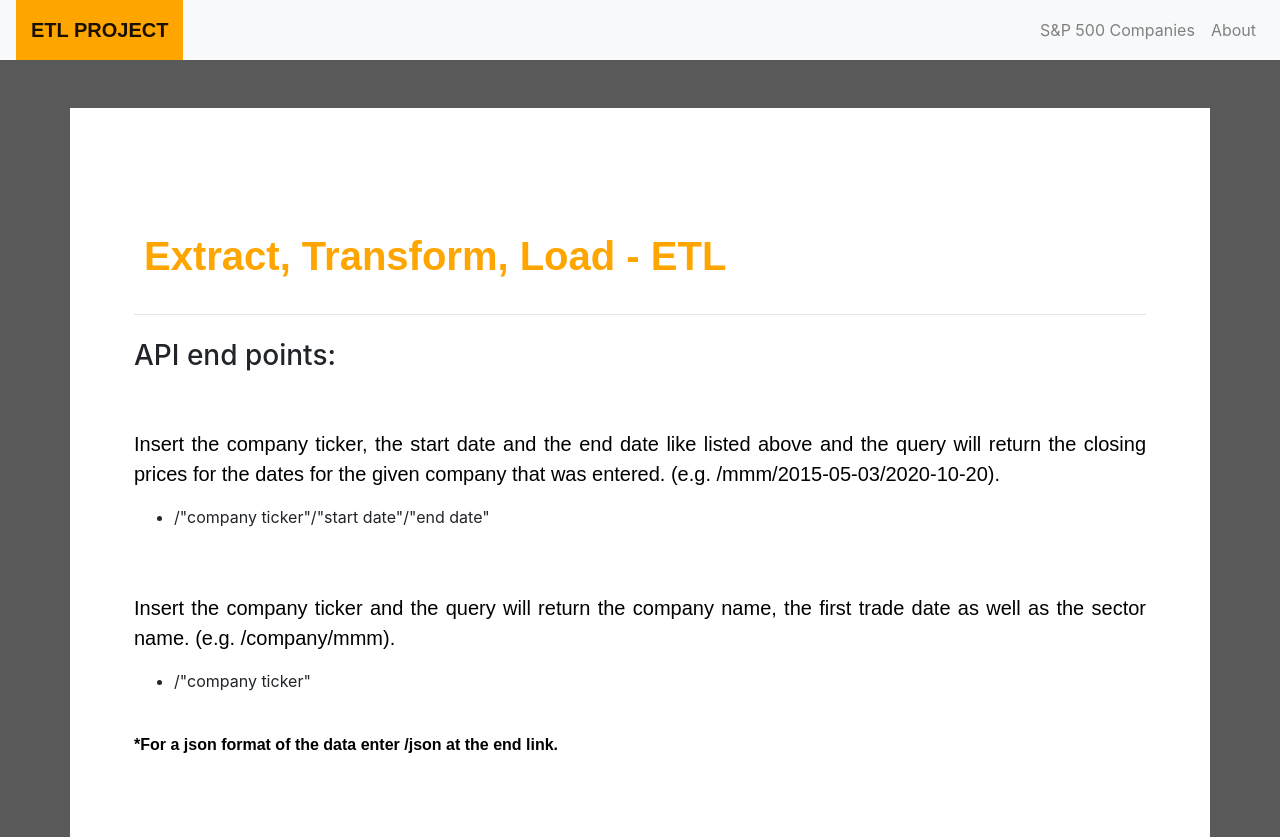
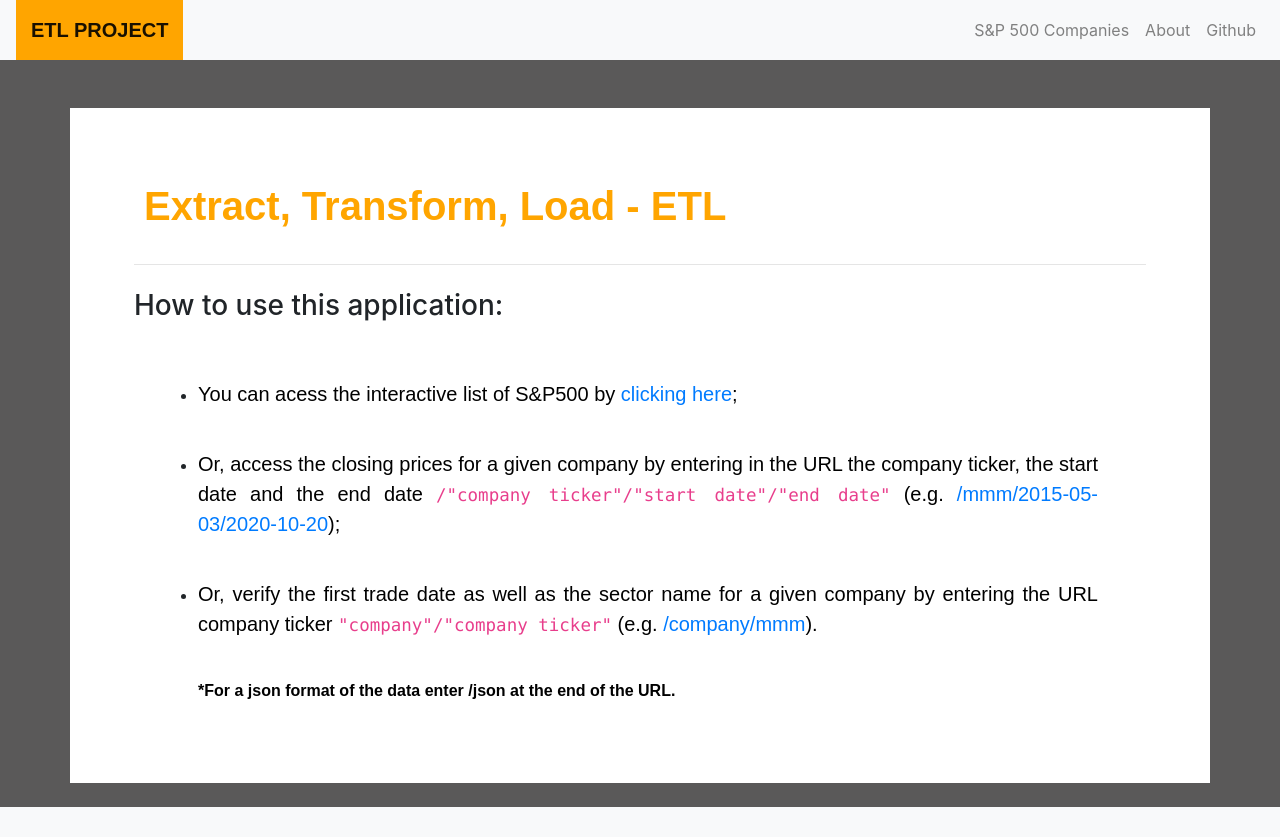
Before and after one commit to gpivaro/Project_ETL, a Flask app: page / in a window 1280 px wide. After the commit the page ends 807 px from the top, so only its background shows below. Run offline with Flask 2, Linux system fonts and the light colour scheme; parts of the project's set-up code (start-up, migrations or seed data) failed here and were passed over; some libraries are stand-ins or nearby versions.

Commit message:
repair database, styling, tables

```diff
--- a/app.py
+++ b/app.py
@@ -21,7 +21,7 @@ table_subsectors = "sub_sectors"
 
 # Try to find an environment variable (specially for Heroko) or use database credentials.
 try:
-    database_url = os.environ['DATABASE_URL']
+    database_url = os.environ["DATABASE_URL"]
 except KeyError:
     database_url = f"mysql+mysqlconnector://{mysql_username}:{mysql_pass}@{mysql_hostname}:{mysql_port}/{database_name}"
     print(database_url)
@@ -57,15 +57,17 @@ def about():
 
 
 # Return a table with the query results for the companies table
-@app.route("/company")
+@app.route("/sp500")
 def companies_table():
     """Return a table with the list of companies"""
 
     companies_df = pd.read_sql(f"SELECT * FROM {table_companies}", engine)
+    # html = companies_df.to_html()
+    # return html
 
-    html = companies_df.to_html()
+    list_companies = companies_df.to_dict(orient="records")
 
-    return html
+    return render_template("company_list.html", list_companies=list_companies)
 
 
 # Return a json with the query results for the companies table
@@ -90,9 +92,12 @@ def price_list(company, start, end):
         engine,
     )
 
-    html = prices_df.to_html()
+    # html = prices_df.to_html()
+    # return html
 
-    return html
+    company_prices = prices_df.to_dict(orient="records")
+
+    return render_template("company_closing.html", company_prices=company_prices)
 
 
 # Return a table with the query results for the companies table
@@ -135,13 +140,16 @@ def company_tick_table(tick):
         engine,
     )
 
-    html = Comp_info.to_html()
+    # html = Comp_info.to_html()
+    # return html
 
-    return html
+    company_data = Comp_info.to_dict(orient="records")
+
+    return render_template("company_detail.html", company_data=company_data)
 
 
 # The server is set to run on the computer IP address on the port 5100
 # Go to your http://ipaddress:5100
 if __name__ == "__main__":
-    app.run(debug=False)
+    app.run(debug=True)
     # app.run(host="0.0.0.0", port=5100, debug=False)
--- a/static/css/style.css
+++ b/static/css/style.css
@@ -51,7 +51,7 @@ p {
     font-weight : bold;
     font-size: 40px;
     padding: 10px;
-    margin-top: 50px;
+    /* margin-top: 30px; */
 }
 
 .h2 {
--- /dev/null
+++ b/templates/base.html
@@ -0,0 +1,65 @@
+<!DOCTYPE html>
+<html lang="en">
+
+<head>
+    <meta charset="UTF-8">
+    <title>ETL - Stock Price</title>
+    <link rel="shortcut icon" href="/static/images/favicon.ico" type="image/x-icon">
+    <link rel="stylesheet" href="https://stackpath.bootstrapcdn.com/bootstrap/4.3.1/css/bootstrap.min.css"
+        integrity="sha384-ggOyR0iXCbMQv3Xipma34MD+dH/1fQ784/j6cY/iJTQUOhcWr7x9JvoRxT2MZw1T" crossorigin="anonymous">
+    <link rel="stylesheet" href="/static/css/style.css">
+
+    <!-- Bootstrap -->
+    <script src="https://code.jquery.com/jquery-3.3.1.slim.min.js"
+        integrity="sha384-q8i/X+965DzO0rT7abK41JStQIAqVgRVzpbzo5smXKp4YfRvH+8abtTE1Pi6jizo"
+        crossorigin="anonymous"></script>
+    <script src="https://cdnjs.cloudflare.com/ajax/libs/popper.js/1.14.7/umd/popper.min.js"
+        integrity="sha384-UO2eT0CpHqdSJQ6hJty5KVphtPhzWj9WO1clHTMGa3JDZwrnQq4sF86dIHNDz0W1"
+        crossorigin="anonymous"></script>
+    <script src="https://stackpath.bootstrapcdn.com/bootstrap/4.3.1/js/bootstrap.min.js"
+        integrity="sha384-JjSmVgyd0p3pXB1rRibZUAYoIIy6OrQ6VrjIEaFf/nJGzIxFDsf4x0xIM+B07jRM"
+        crossorigin="anonymous"></script>
+
+    <!-- jQuery -->
+    <script src="https://code.jquery.com/jquery-3.3.1.min.js"></script>
+
+    <!-- https://datatables.net/ -->
+    <link rel="stylesheet" type="text/css" href="https://cdn.datatables.net/1.10.23/css/jquery.dataTables.css">
+    <script type="text/javascript" charset="utf8"
+        src="https://cdn.datatables.net/1.10.23/js/jquery.dataTables.js"></script>
+</head>
+
+<body>
+    <nav class="navbar navbar-expand-lg navbar-light bg-light">
+        <a class="navbar-brand" href="/">ETL PROJECT</a>
+        <button class="navbar-toggler" type="button" data-toggle="collapse" data-target="#navbarSupportedContent"
+            aria-controls="navbarSupportedContent" aria-expanded="false" aria-label="Toggle navigation">
+            <span class="navbar-toggler-icon"></span>
+        </button>
+
+        <div class="collapse navbar-collapse" id="navbarSupportedContent">
+            <ul class="navbar-nav ml-auto">
+                <li class="nav-item">
+                    <a class="nav-link" href="/sp500">S&P 500 Companies</a>
+                </li>
+                <li class="nav-item">
+                    <a class="nav-link" href="/about">About</a>
+                </li>
+                <li class="nav-item">
+                    <a class="nav-link" href="https://github.com/gpivaro/Project_ETL">Github</a>
+                </li>
+            </ul>
+        </div>
+    </nav>
+    <br><br>
+
+
+
+
+    {% block content %}{% endblock %}
+
+
+
+</body>
+
+</html>
--- a/templates/index.html
+++ b/templates/index.html
@@ -1,82 +1,42 @@
-<!DOCTYPE html>
-<html lang="en">
-
-<head>
-  <meta charset="UTF-8">
-  <title>ETL - Stock Price</title>
-  <link rel="shortcut icon" href="/static/images/favicon.ico" type="image/x-icon">
-  <link rel="stylesheet" href="https://stackpath.bootstrapcdn.com/bootstrap/4.3.1/css/bootstrap.min.css"
-    integrity="sha384-ggOyR0iXCbMQv3Xipma34MD+dH/1fQ784/j6cY/iJTQUOhcWr7x9JvoRxT2MZw1T" crossorigin="anonymous">
-
-  <script src="https://code.jquery.com/jquery-3.3.1.slim.min.js"
-    integrity="sha384-q8i/X+965DzO0rT7abK41JStQIAqVgRVzpbzo5smXKp4YfRvH+8abtTE1Pi6jizo"
-    crossorigin="anonymous"></script>
-  <script src="https://cdnjs.cloudflare.com/ajax/libs/popper.js/1.14.7/umd/popper.min.js"
-    integrity="sha384-UO2eT0CpHqdSJQ6hJty5KVphtPhzWj9WO1clHTMGa3JDZwrnQq4sF86dIHNDz0W1"
-    crossorigin="anonymous"></script>
-  <script src="https://stackpath.bootstrapcdn.com/bootstrap/4.3.1/js/bootstrap.min.js"
-    integrity="sha384-JjSmVgyd0p3pXB1rRibZUAYoIIy6OrQ6VrjIEaFf/nJGzIxFDsf4x0xIM+B07jRM"
-    crossorigin="anonymous"></script>
-
-  <link rel="stylesheet" href="../static/css/style.css">
-</head>
-
-<body>
-  <nav class="navbar navbar-expand-lg navbar-light bg-light">
-    <a class="navbar-brand" href="/">ETL PROJECT</a>
-    <button class="navbar-toggler" type="button" data-toggle="collapse" data-target="#navbarSupportedContent"
-      aria-controls="navbarSupportedContent" aria-expanded="false" aria-label="Toggle navigation">
-      <span class="navbar-toggler-icon"></span>
-    </button>
-
-    <div class="collapse navbar-collapse" id="navbarSupportedContent">
-      <ul class="navbar-nav ml-auto">
-        <li class="nav-item">
-          <a class="nav-link" href="/company">S&P 500 Companies</a>
-        </li>
-        <li class="nav-item">
-          <a class="nav-link" href="/about">About</a>
-        </li>
-      </ul>
-    </div>
-  </nav>
-  <br><br>
-  <div class="container">
-    <div class="row">
-      <div class="col">
-        <h1 class="display-4">Extract, Transform, Load - ETL</h1>
-        <hr class="my-4">
-        <h3>API end points:</h3>
-        <br /><br />
-        <p class="lead">
-          Insert the company ticker, the start date and the end date like listed above
-          and the query will return the closing prices for the dates for the given company
-          that was entered. (e.g. /mmm/2015-05-03/2020-10-20).
-        </p>
-
+{% extends "base.html" %}
+{% block content %}
+<div class="container mb-4">
+  <div class="row">
+    <div class="col-12">
+      <h1 class="display-4">Extract, Transform, Load - ETL</h1>
+      <hr class="my-4">
+      <h3>How to use this application:</h3>
+      <br /><br />
+      <div class="pl-4 pr-4 mr-4">
         <ul>
-          <li>/"company ticker"/"start date"/"end date"</li>
+          <li>
+            <p class="lead">
+              You can acess the interactive list of S&P500 by <a href="/sp500">clicking here</a>;
+            </p>
+          </li>
+          <br>
+          <li>
+            <p class="lead">
+              Or, access the closing prices for a given company by entering in the URL the company ticker, the start
+              date
+              and the end date
+              <code>/"company ticker"/"start date"/"end date"</code> (e.g. <a
+                href="/mmm/2015-05-03/2020-10-20">/mmm/2015-05-03/2020-10-20</a>);
+            </p>
+          </li>
+          <br />
+          <li>
+            <p class="lead">
+              Or, verify the first trade date as well as the sector name for a given company by entering the URL company
+              ticker <code>"company"/"company ticker"</code> (e.g. <a href="/company/mmm">/company/mmm</a>).
+            </p>
+            <br />
+            <p>*For a json format of the data enter /json at the end of the URL.</p>
+          </li>
         </ul>
-
-        <br /><br />
-
-        <p class="lead">
-          Insert the company ticker and the query will return the company name,
-          the first trade date as well as the sector name. (e.g. /company/mmm).
-        </p>
-
-        <ul>
-          <li>/"company ticker"</li>
-        </ul>
-
-        <br />
-        <p>*For a json format of the data enter /json at the end link.</p>
-
-
-
       </div>
     </div>
   </div>
-</body>
+</div>
 
-</html>
+{% endblock content %}
```
Also changed, not shown: Resources/api_keys.py (added, +20 -0 lines), templates/about.html (+4 -44 lines), templates/company_closing.html (added, +41 -0 lines), templates/company_detail.html (added, +28 -0 lines), templates/company_list.html (added, +45 -0 lines), 1 other file.
